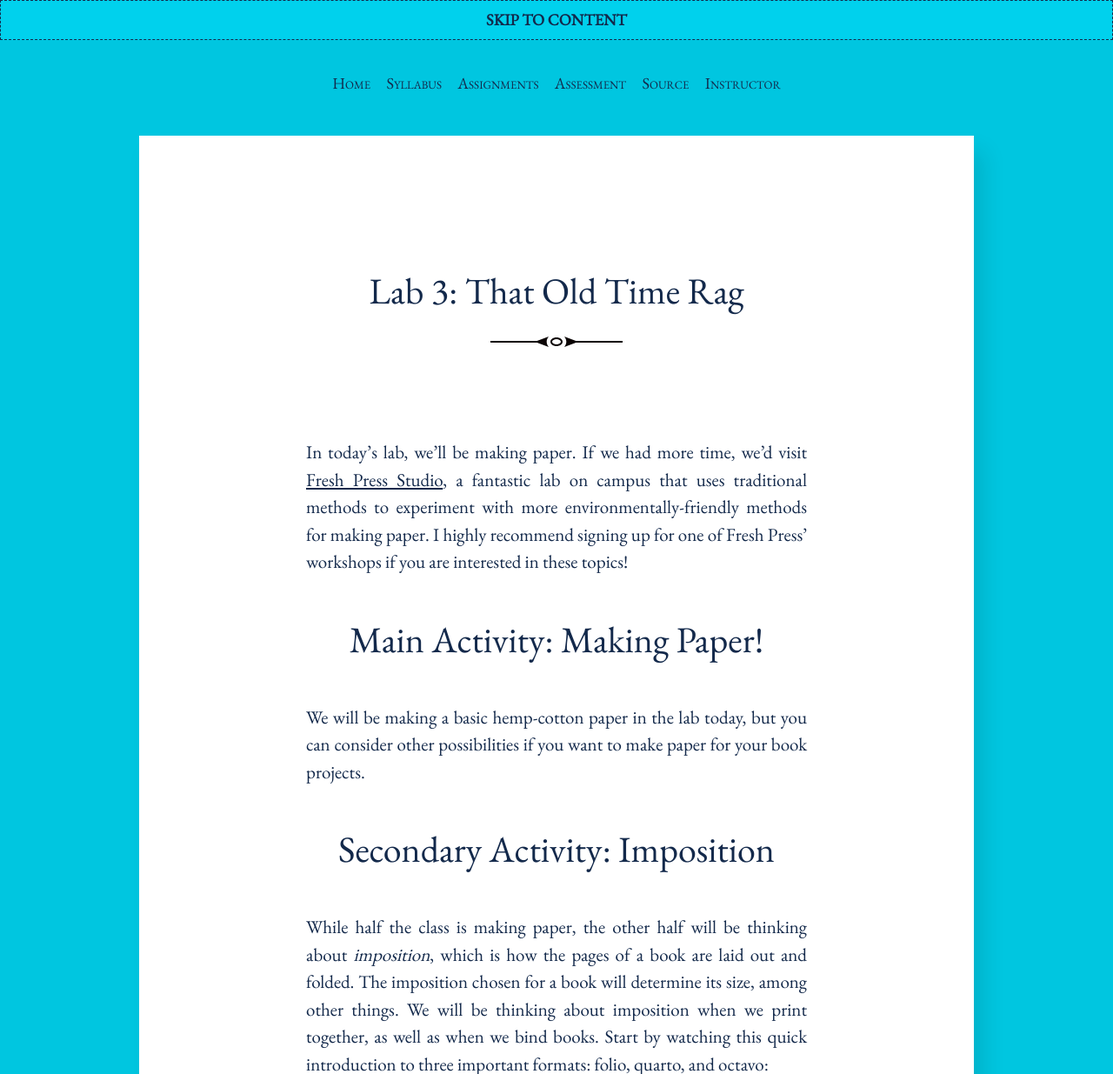
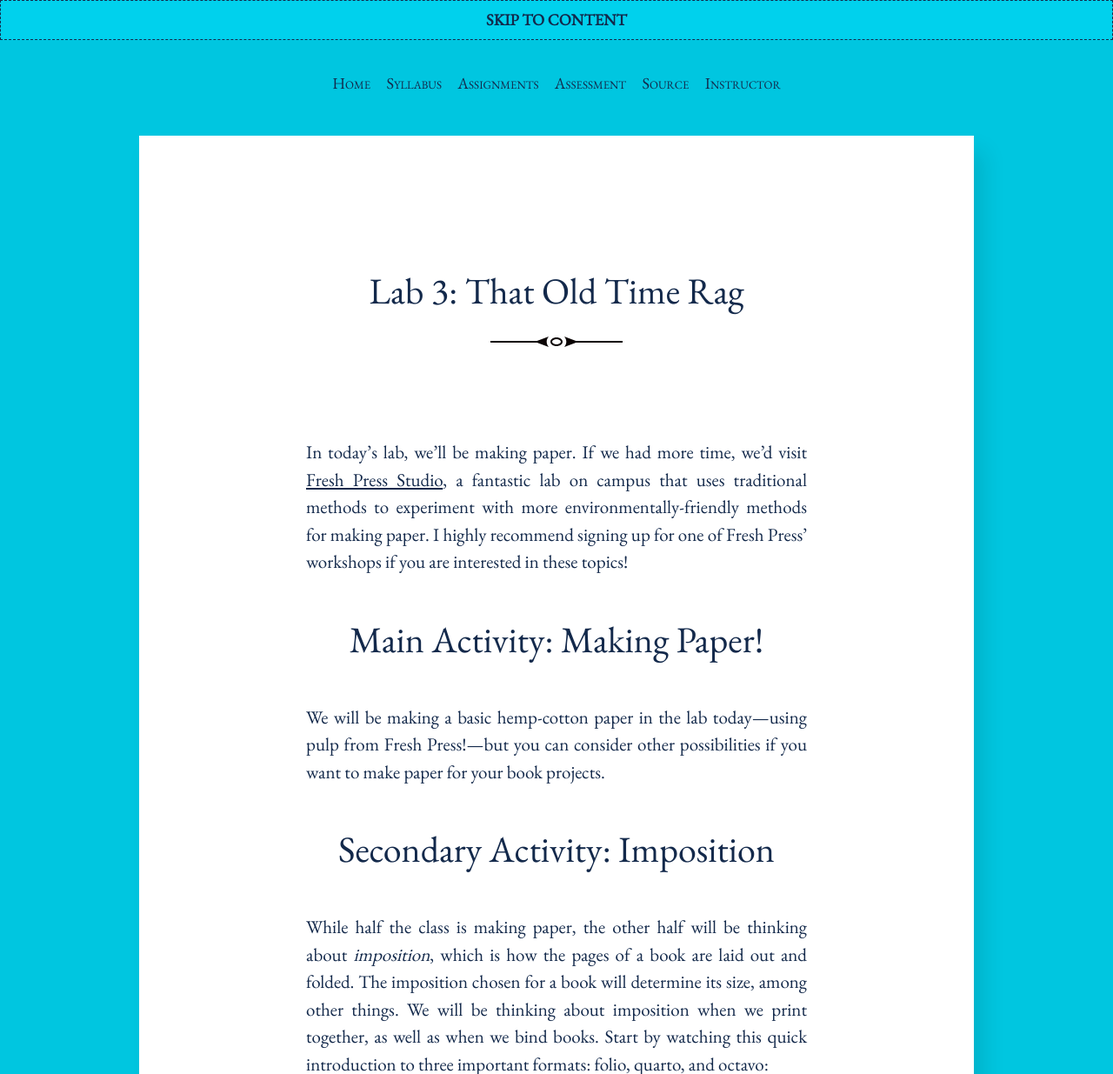
Before and after one commit to rccordell/s25bl, a Jekyll site: the page built from _posts/2025-02-08-PaperLab.md, in a window 1280 px wide, cut to the strip 0-1235 px from the top of the page. Shown: the whole strip at 87% size. Built offline with Jekyll 4.4.1, drawn with Linux system fonts in a browser that asks for light colours.

Commit message:
Update 2025-02-08-PaperLab.md

```diff
--- a/_posts/2025-02-08-PaperLab.md
+++ b/_posts/2025-02-08-PaperLab.md
@@ -9,7 +9,7 @@ In today's lab, we'll be making paper. If we had more time, we'd visit [Fresh Pr
 
 ## Main Activity: Making Paper!
 
-We will be making a basic hemp-cotton paper in the lab today, but you can consider other possibilities if you want to make paper for your book projects.
+We will be making a basic hemp-cotton paper in the lab today—using pulp from Fresh Press!—but you can consider other possibilities if you want to make paper for your book projects.
 
 ## Secondary Activity: Imposition
 
```
